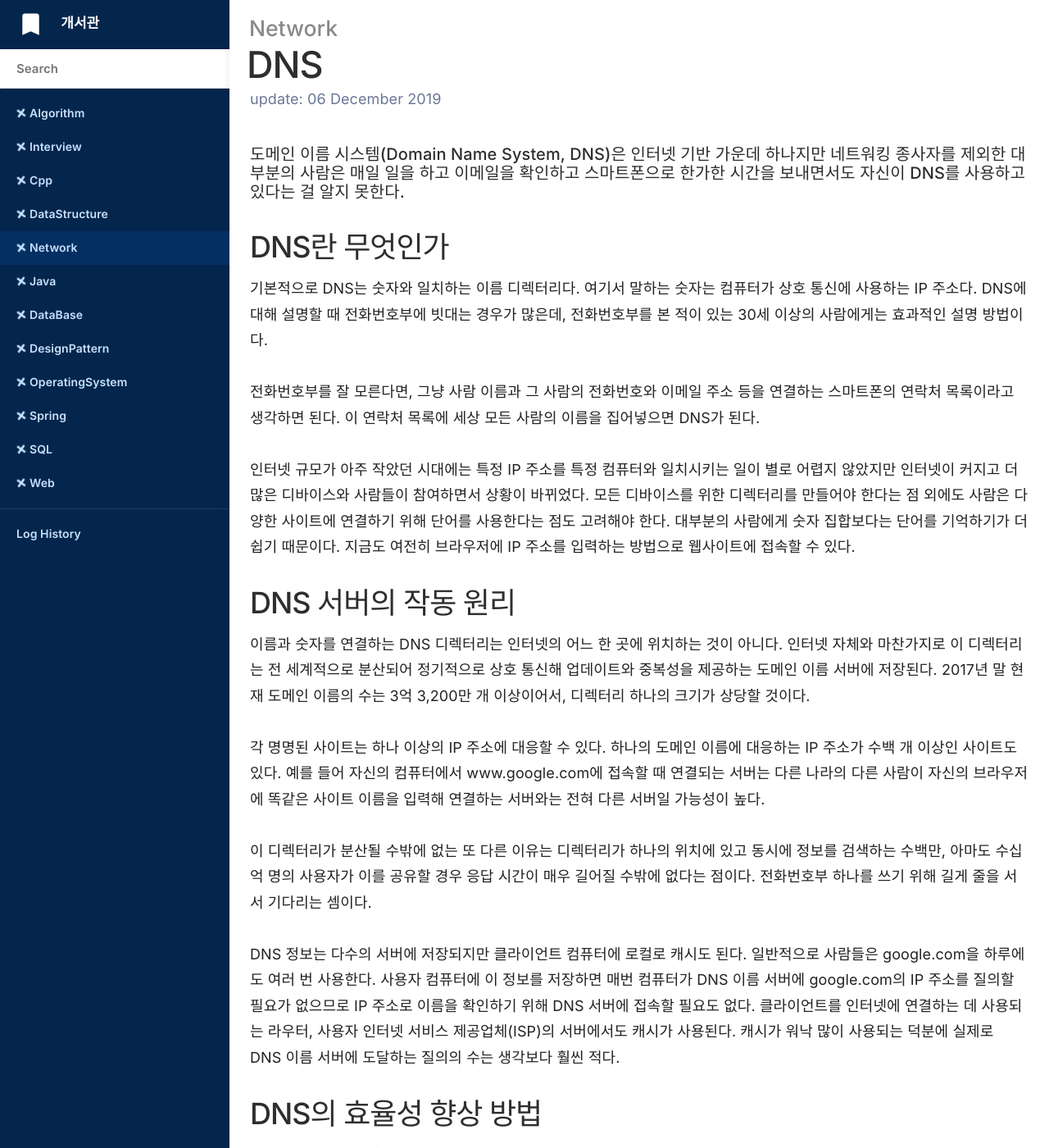
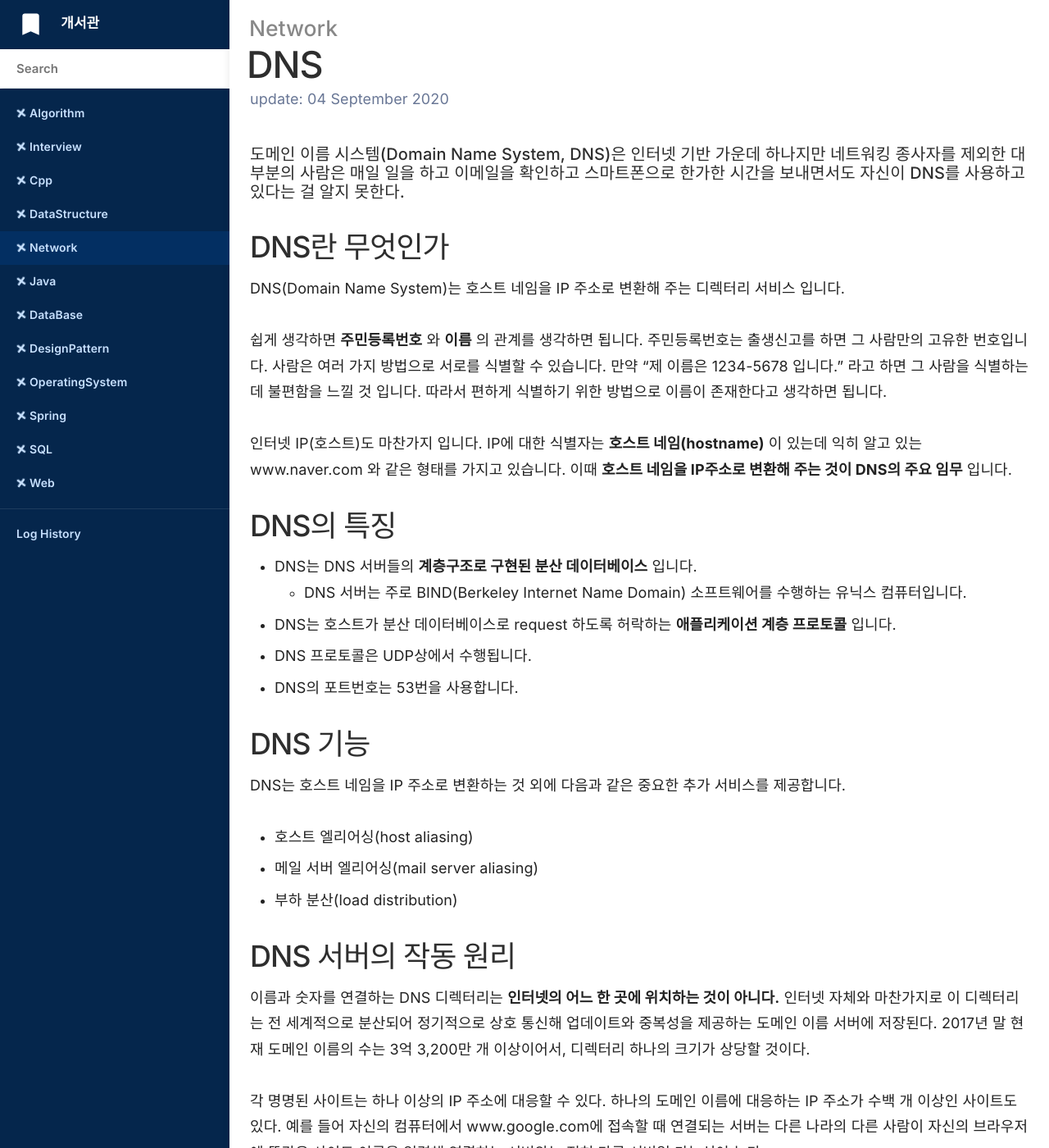
Before and after one commit to doorisopen/record, a Jekyll site: the page built from _docs/Network/2019-12-06-network-dns.md, in a window 1280 px wide and 1400 px high. Shown: the whole window at 82% size. Built offline with Jekyll 4.4.1, drawn with Linux system fonts in a browser that asks for light colours; nearby versions of some CDN libraries; some web fonts are replaced; comment, search, counter and statistics services are not loaded; some of the changed text lies outside the part shown.

Commit message:
[Update] 2020-09-04 Network DNS add contents

```diff
--- a/_docs/Network/2019-12-06-network-dns.md
+++ b/_docs/Network/2019-12-06-network-dns.md
@@ -2,6 +2,7 @@
 title:  "DNS"
 category: Network
 date:   2019-12-06 02:16:59
+lastmod: 2020-09-04 00:36:59
 comments: true
 order: 2
 ---
@@ -10,20 +11,42 @@ order: 2
 도메인 이름 시스템(Domain Name System, DNS)은 인터넷 기반 가운데 하나지만 네트워킹 종사자를 제외한 대부분의 사람은 매일 일을 하고 이메일을 확인하고 스마트폰으로 한가한 시간을 보내면서도 자신이 DNS를 사용하고 있다는 걸 알지 못한다.
 
 ## DNS란 무엇인가
-기본적으로 DNS는 숫자와 일치하는 이름 디렉터리다. 여기서 말하는 숫자는 컴퓨터가 상호 통신에 사용하는 IP 주소다. DNS에 대해 설명할 때 전화번호부에 빗대는 경우가 많은데, 전화번호부를 본 적이 있는 30세 이상의 사람에게는 효과적인 설명 방법이다.
+DNS(Domain Name System)는 호스트 네임을 IP 주소로 변환해 주는 디렉터리 서비스 입니다.
 
-전화번호부를 잘 모른다면, 그냥 사람 이름과 그 사람의 전화번호와 이메일 주소 등을 연결하는 스마트폰의 연락처 목록이라고 생각하면 된다. 이 연락처 목록에 세상 모든 사람의 이름을 집어넣으면 DNS가 된다.
+쉽게 생각하면 __주민등록번호__ 와 __이름__ 의 관계를 생각하면 됩니다. 주민등록번호는 출생신고를 하면 그 사람만의 고유한 번호입니다. 사람은 여러 가지 방법으로 서로를 식별할 수 있습니다. 만약 "제 이름은 1234-5678 입니다." 라고 하면 그 사람을 식별하는데 불편함을 느낄 것 입니다. 따라서 편하게 식별하기 위한 방법으로 이름이 존재한다고 생각하면 됩니다.
 
-인터넷 규모가 아주 작았던 시대에는 특정 IP 주소를 특정 컴퓨터와 일치시키는 일이 별로 어렵지 않았지만 인터넷이 커지고 더 많은 디바이스와 사람들이 참여하면서 상황이 바뀌었다. 모든 디바이스를 위한 디렉터리를 만들어야 한다는 점 외에도 사람은 다양한 사이트에 연결하기 위해 단어를 사용한다는 점도 고려해야 한다. 대부분의 사람에게 숫자 집합보다는 단어를 기억하기가 더 쉽기 때문이다. 지금도 여전히 브라우저에 IP 주소를 입력하는 방법으로 웹사이트에 접속할 수 있다.
+인터넷 IP(호스트)도 마찬가지 입니다. IP에 대한 식별자는 __호스트 네임(hostname)__ 이 있는데 익히 알고 있는 www.naver.com 와 같은 형태를 가지고 있습니다. 이때 __호스트 네임을 IP주소로 변환해 주는 것이 DNS의 주요 임무__ 입니다.
+
+## DNS의 특징
+* DNS는 DNS 서버들의 __계층구조로 구현된 분산 데이터베이스__ 입니다.
+  + DNS 서버는 주로 BIND(Berkeley Internet Name Domain) 소프트웨어를 수행하는 유닉스 컴퓨터입니다.
+* DNS는 호스트가 분산 데이터베이스로 request 하도록 허락하는 __애플리케이션 계층 프로토콜__ 입니다.
+* DNS 프로토콜은 UDP상에서 수행됩니다.
+* DNS의 포트번호는 53번을 사용합니다.
+
+## DNS 기능
+DNS는 호스트 네임을 IP 주소로 변환하는 것 외에 다음과 같은 중요한 추가 서비스를 제공합니다.
+
+* 호스트 엘리어싱(host aliasing)
+* 메일 서버 엘리어싱(mail server aliasing)
+* 부하 분산(load distribution)
 
 ## DNS 서버의 작동 원리
-이름과 숫자를 연결하는 DNS 디렉터리는 인터넷의 어느 한 곳에 위치하는 것이 아니다. 인터넷 자체와 마찬가지로 이 디렉터리는 전 세계적으로 분산되어 정기적으로 상호 통신해 업데이트와 중복성을 제공하는 도메인 이름 서버에 저장된다. 2017년 말 현재 도메인 이름의 수는 3억 3,200만 개 이상이어서, 디렉터리 하나의 크기가 상당할 것이다.
+이름과 숫자를 연결하는 DNS 디렉터리는 __인터넷의 어느 한 곳에 위치하는 것이 아니다.__ 인터넷 자체와 마찬가지로 이 디렉터리는 전 세계적으로 분산되어 정기적으로 상호 통신해 업데이트와 중복성을 제공하는 도메인 이름 서버에 저장된다. 2017년 말 현재 도메인 이름의 수는 3억 3,200만 개 이상이어서, 디렉터리 하나의 크기가 상당할 것이다.
 
 각 명명된 사이트는 하나 이상의 IP 주소에 대응할 수 있다. 하나의 도메인 이름에 대응하는 IP 주소가 수백 개 이상인 사이트도 있다. 예를 들어 자신의 컴퓨터에서 www.google.com에 접속할 때 연결되는 서버는 다른 나라의 다른 사람이 자신의 브라우저에 똑같은 사이트 이름을 입력해 연결하는 서버와는 전혀 다른 서버일 가능성이 높다.
 
 이 디렉터리가 분산될 수밖에 없는 또 다른 이유는 디렉터리가 하나의 위치에 있고 동시에 정보를 검색하는 수백만, 아마도 수십억 명의 사용자가 이를 공유할 경우 응답 시간이 매우 길어질 수밖에 없다는 점이다. 전화번호부 하나를 쓰기 위해 길게 줄을 서서 기다리는 셈이다.
 
 DNS 정보는 다수의 서버에 저장되지만 클라이언트 컴퓨터에 로컬로 캐시도 된다. 일반적으로 사람들은 google.com을 하루에도 여러 번 사용한다. 사용자 컴퓨터에 이 정보를 저장하면 매번 컴퓨터가 DNS 이름 서버에 google.com의 IP 주소를 질의할 필요가 없으므로 IP 주소로 이름을 확인하기 위해 DNS 서버에 접속할 필요도 없다. 클라이언트를 인터넷에 연결하는 데 사용되는 라우터, 사용자 인터넷 서비스 제공업체(ISP)의 서버에서도 캐시가 사용된다. 캐시가 워낙 많이 사용되는 덕분에 실제로 DNS 이름 서버에 도달하는 질의의 수는 생각보다 훨씬 적다.
+
+## DNS 서버 계층구조
+<a href="{{ site.baseurl }}{{ site.network_img }}/network-dns-server-layer.JPG" data-lightbox="falcon9-large" data-title="Check out the image">
+  <img src="{{ site.baseurl }}{{ site.network_img }}/network-dns-server-layer.JPG" title="Check out the image">
+</a>
+
+> ※참고※<br/>
+> google.com 을 누르면 발생하는 일이 궁금하시다면 [이곳](https://doorisopen.github.io/developers-library/Network/2020-09-04-network-what-happens-when-pressed/)을 참고해주세요.
 
 ## DNS의 효율성 향상 방법
 DNS는 신속하고 원활한 작동을 위해 계층적 구조로 이뤄진다. 설명을 위해 itworld.co.kr을 방문하려는 경우를 가정해 보자.
```
